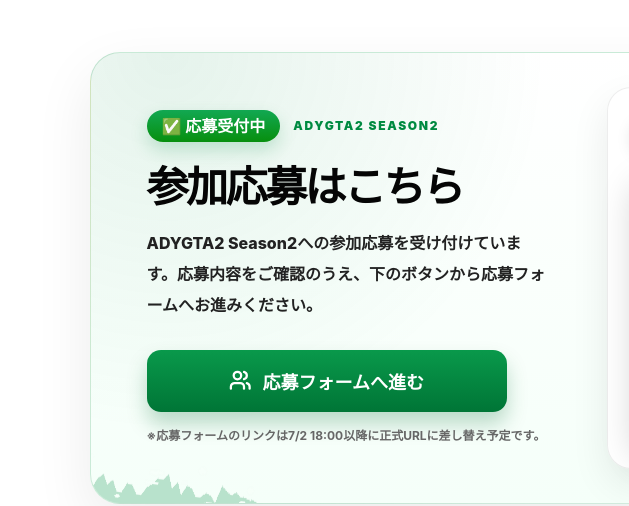
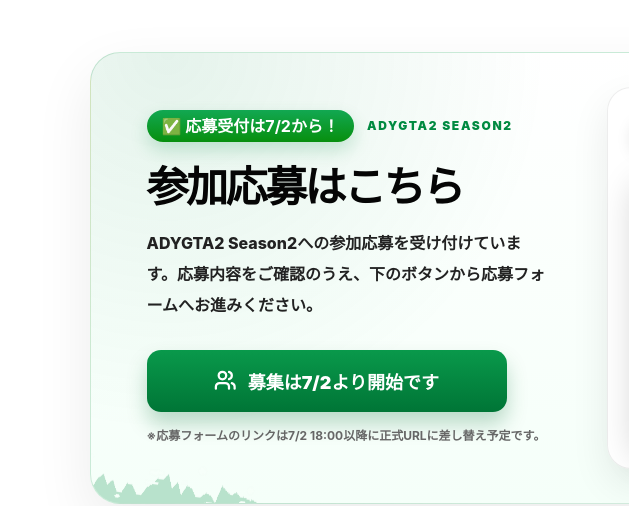
Before and after one commit to CAKEsuzuharu/ADYGTA2-Portal-Public, a website: page apply.html in a window 1280 px wide. Shown: the part 421-927 px from the top of the page, 0-629 px from the left. Drawn offline with Linux system fonts and the light colour scheme.

Commit message:
Update application status and button text

```diff
--- a/apply.html
+++ b/apply.html
@@ -68,7 +68,7 @@
      <div class="apply-hero-main">
       <div class="apply-hero-copy">
        <div class="apply-hero-status">
-        <span class="status-badge apply-open-badge">✅ 応募受付中</span>
+        <span class="status-badge apply-open-badge">✅ 応募受付は7/2から！</span>
         <span class="apply-hero-label">ADYGTA2 SEASON2</span>
        </div>
 
@@ -79,7 +79,7 @@
 
        <a class="apply-btn apply-hero-btn" href="#" target="_blank" rel="noopener">
         <span data-icon="users"></span>
-        応募フォームへ進む
+        募集は7/2より開始です
        </a>
 
        <p class="apply-hero-note">
```
